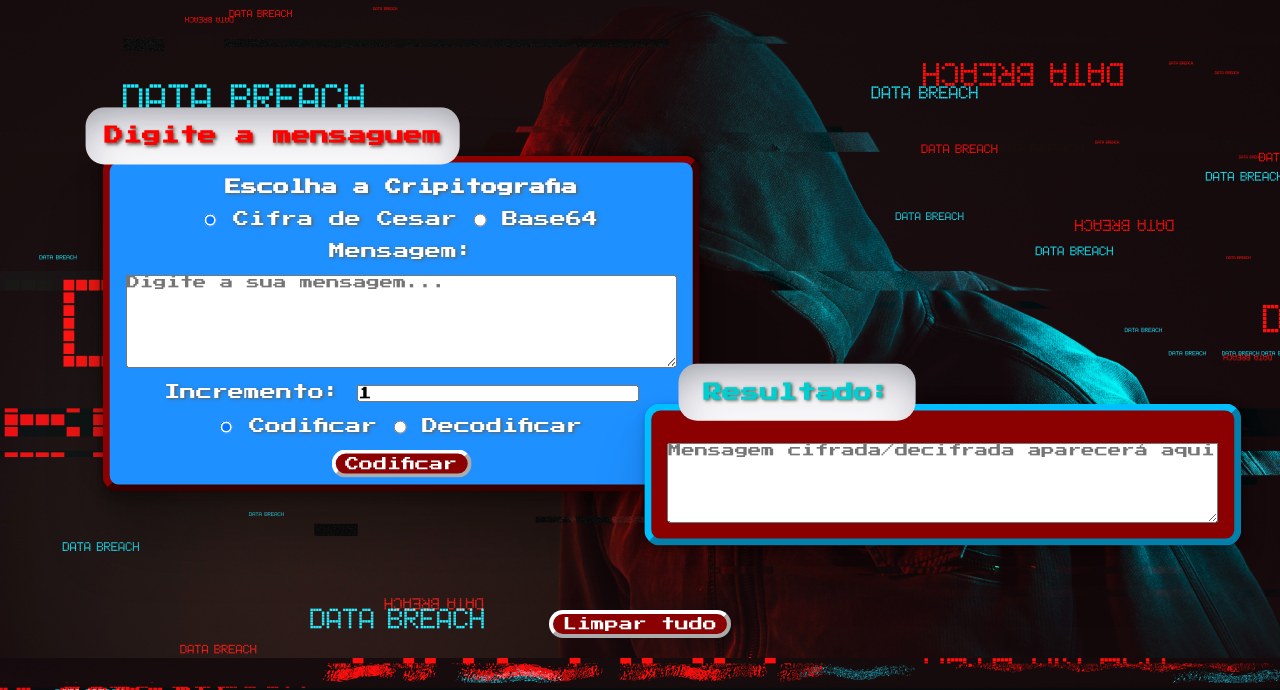
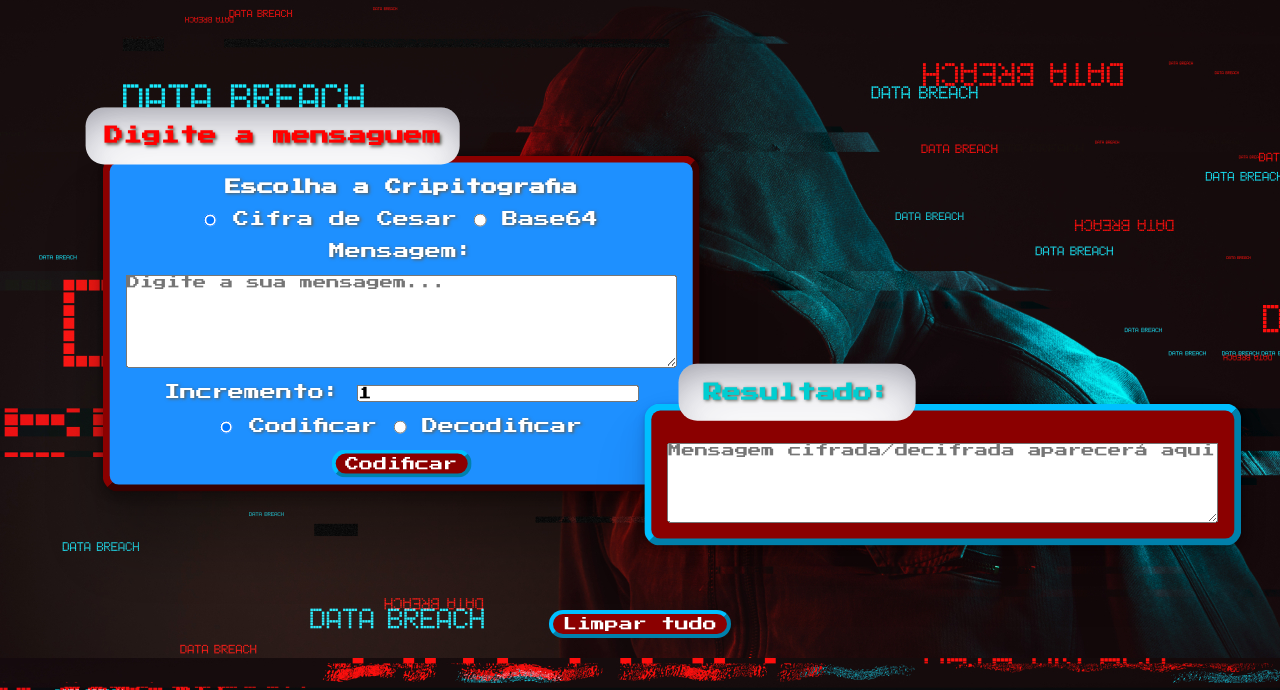
Before and after one commit to HeynzNedls/Cripto, a plain HTML site: page index.html in a window 1280 px wide. Shown: the part 110-800 px from the top of the page. Drawn offline with Linux system fonts and the light colour scheme.

Commit message:
Update style.css

```diff
--- a/style.css
+++ b/style.css
@@ -65,7 +65,7 @@ button {
     padding: 3px 10px;
     background: #8B0000;
     border: 4px outset;
-    border-color:white;
+    border-color:#00BFFF;
     border-radius: 1em;
 }
 #boxs2{
```
